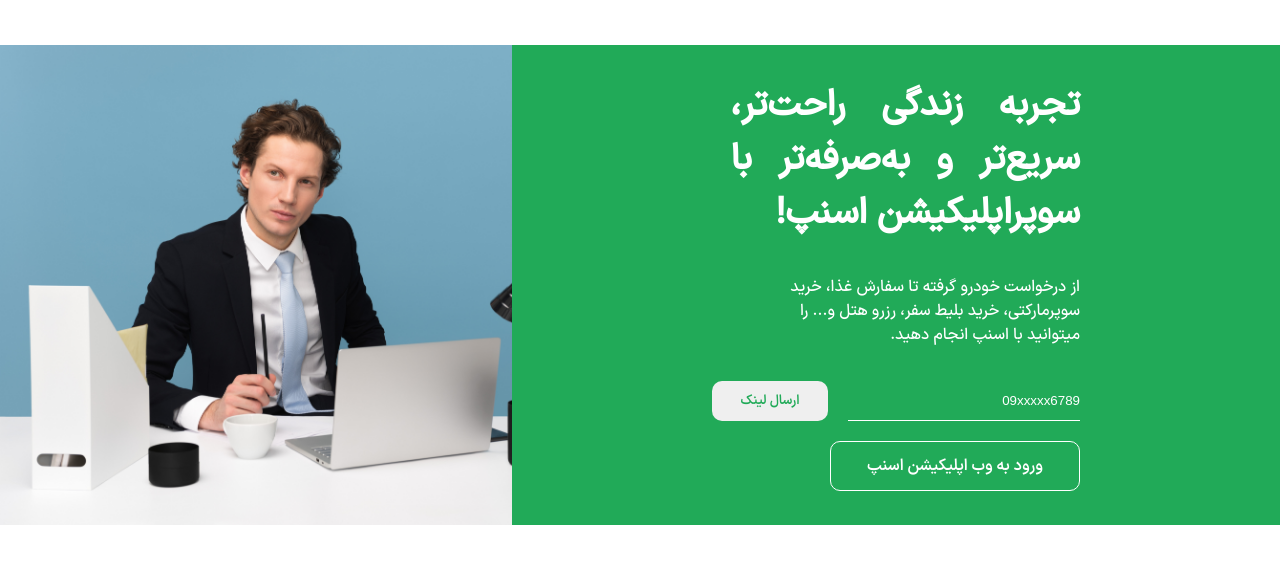
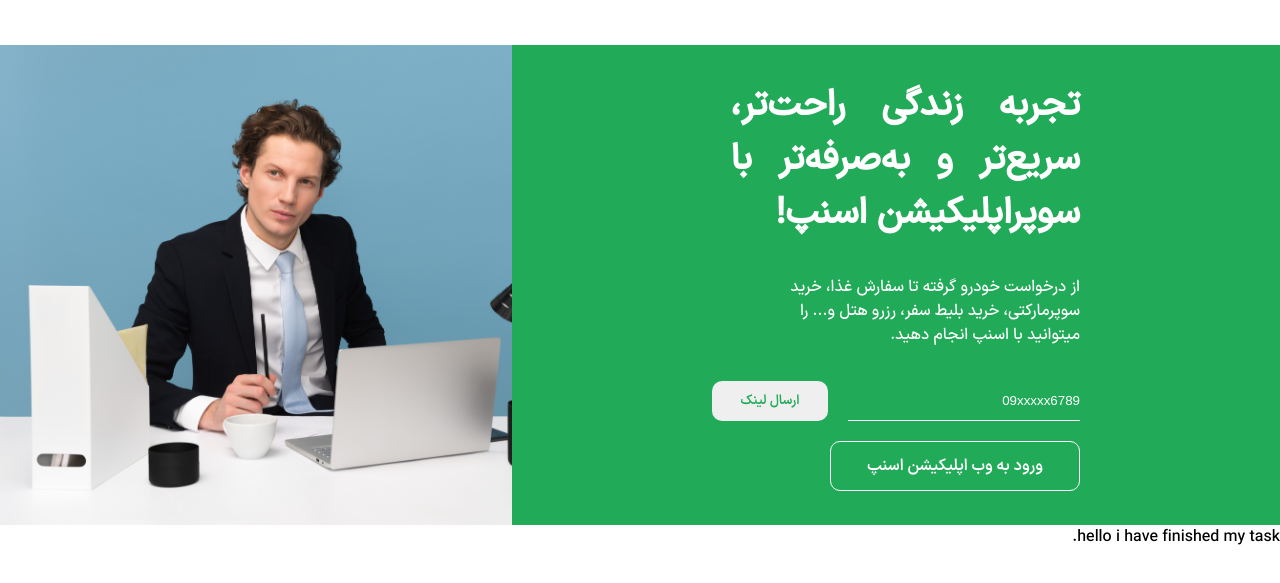
Before and after one commit to horexAsTeacher/class-activiy, a plain HTML site: page index.html in a window 1280 px wide. Shown: the part 85-668 px from the top of the page. Drawn offline with Linux system fonts and the light colour scheme.

Commit message:
hossein's task finished

```diff
--- a/index.html
+++ b/index.html
@@ -61,6 +61,9 @@
             <li></li>
             <li></li>
         </ul>
+        <p>
+            hello i have finished my task.
+        </p>
     </main>
 </body>
 </html>
```
